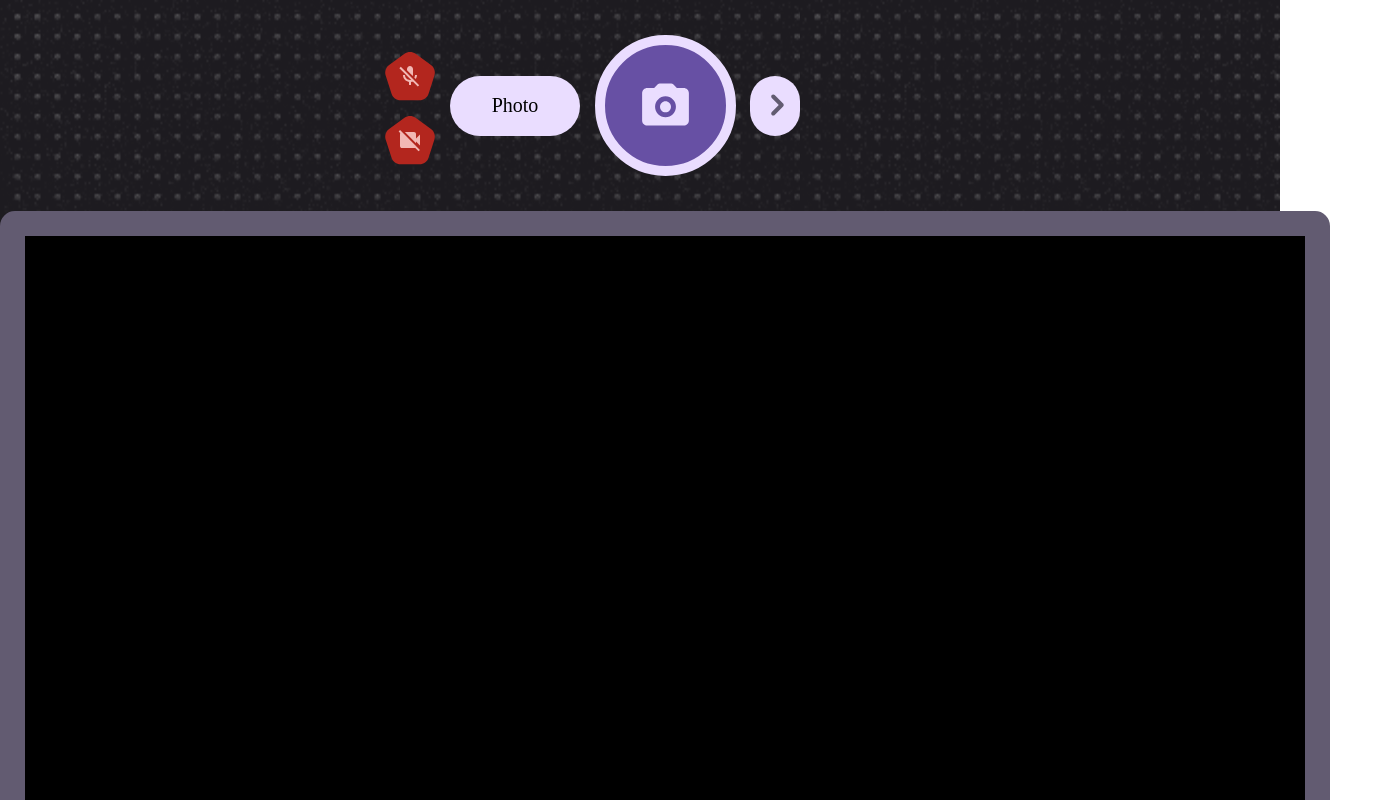
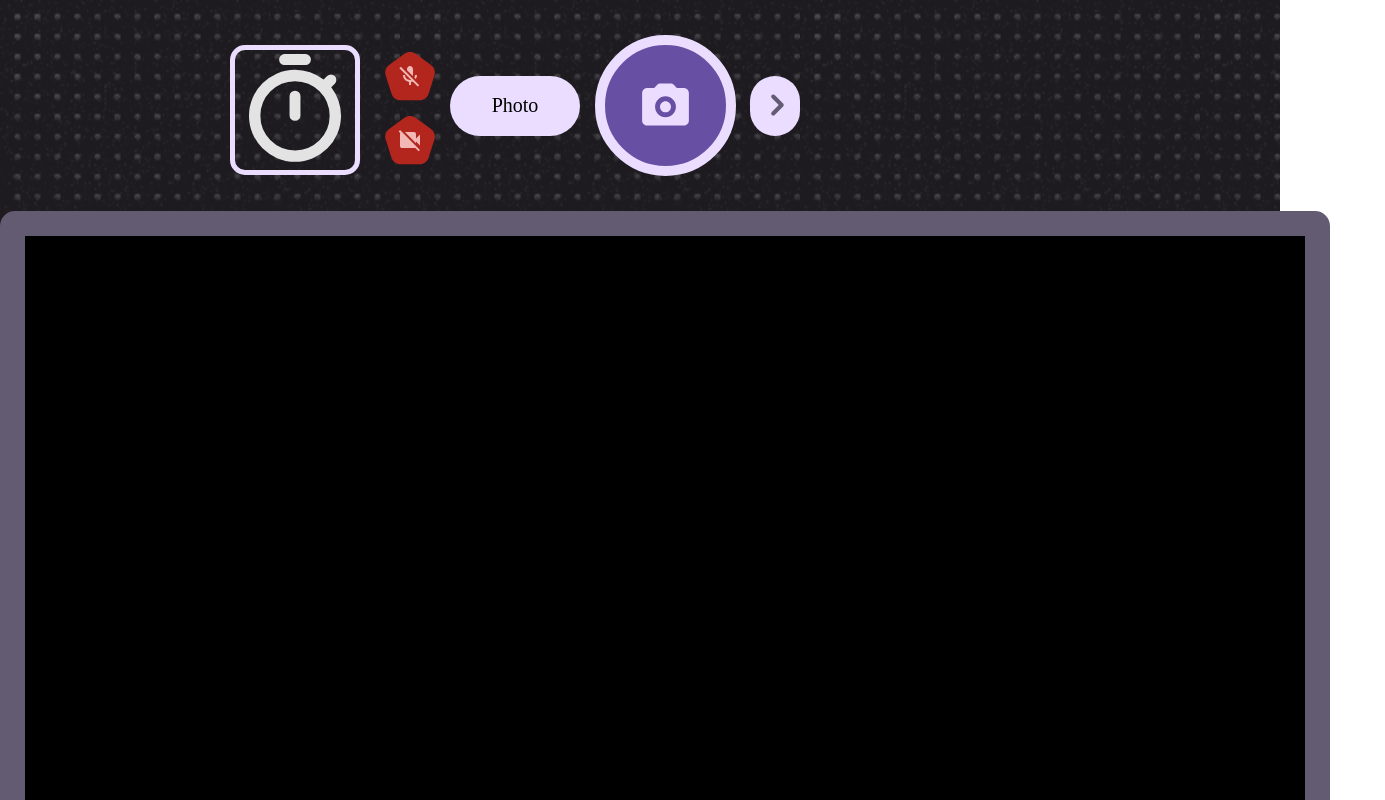
Before and after one commit to paulliy/camera, a Vue app: page / in a window 1280 px wide. Shown: the top 800 px of the page, 1385 px wide, since content can reach past the window. Built offline with nearby package versions, Linux system fonts and the light colour scheme; a web font is replaced by a local one.

Commit message:
camera silly little capture display

```diff
--- a/src/renderer/index.html
+++ b/src/renderer/index.html
@@ -6,7 +6,7 @@
     <!-- https://developer.mozilla.org/en-US/docs/Web/HTTP/CSP -->
     <meta
       http-equiv="Content-Security-Policy"
-      content="default-src 'self'; script-src 'self'; style-src 'self' 'unsafe-inline' https://fonts.googleapis.com; font-src 'self' https://fonts.gstatic.com; img-src 'self' data:"
+      content="default-src 'self'; script-src 'self'; style-src 'self' 'unsafe-inline' https://fonts.googleapis.com; font-src 'self' https://fonts.gstatic.com; img-src 'self' data: blob:"
     />
   </head>
 
--- a/src/renderer/src/App.vue
+++ b/src/renderer/src/App.vue
@@ -6,6 +6,21 @@ import Options from './components/Options.vue'
 const bgcolor = ref(true)
 const campermstatus = ref(false)
 const micpermstatus = ref(false)
+const picturesrc = ref('/timer.svg')
+function capturedframe(): void {
+  if (!campermstatus.value) return
+  const video = document.getElementById('camera') as HTMLVideoElement
+  const canvas = document.getElementById('capturedframe') as HTMLCanvasElement
+  canvas.width = video.videoWidth
+  canvas.height = video.videoHeight
+  canvas.getContext('2d')!.drawImage(video, 0, 0)
+  canvas.toBlob((blob) => {
+    if (!blob) return
+    const url = URL.createObjectURL(blob)
+    if (picturesrc.value.startsWith('blob:')) URL.revokeObjectURL(picturesrc.value)
+    picturesrc.value = url
+  }, 'image/png')
+}
 async function mode(): Promise<void> {
   //flip all the ui values from photo to video or vice versax`
   bgcolor.value = !bgcolor.value
@@ -58,7 +73,9 @@ const camPermImg = computed(() => (campermstatus.value ? camPermIconOn.value : '
 </script>
 <template>
   <main>
+    <canvas id="capturedframe"></canvas>
     <div class="controls">
+      <img id="picture" alt="recently taken photo" :src="picturesrc" />
       <div class="permissions-icon-box">
         <Permissions :image="micPermImg" @click="reqmicperms" />
         <Permissions :image="camPermImg" @click="reqcamperms" />
@@ -66,20 +83,35 @@ const camPermImg = computed(() => (campermstatus.value ? camPermIconOn.value : '
       <button type="button" class="text-button" aria-label="Mode button" @click="mode">
         {{ modetext }}
       </button>
-      <button type="button" class="capture" aria-label="Capture button">
+      <button type="button" class="capture" aria-label="Capture button" @click="capturedframe">
         <img :src="maincaptureicon" alt="capture button" />
       </button>
       <div>
         <Options :bgcolor :mainContanierColor />
       </div>
     </div>
-    <div class="box">
-      <video id="camera" autoplay height="720" width="1280"></video>
+    <div :class="['box', { 'has-content': campermstatus }]">
+      <video id="camera" autoplay muted height="720px"></video>
     </div>
   </main>
 </template>
 
 <style scoped>
+#capturedframe {
+  display: none;
+}
+#picture {
+  position: absolute;
+  width: 120px;
+  height: 120px;
+  object-fit: cover;
+  left: 230px;
+  top: 45px;
+  border-width: 5px;
+  border-style: solid;
+  border-radius: 15px;
+  border-color: v-bind(mainContanierColor);
+}
 main {
   background-color: v-bind(mainBgColor);
   background-image: v-bind(mainBgImage);
@@ -101,6 +133,10 @@ main {
   display: flex;
   align-items: center;
   justify-content: center;
+}
+.box.has-content {
+  width: fit-content;
+  height: fit-content;
 }
 .controls {
   height: 211px;
```
Also changed, not shown: 1 other file (tests, documents, lock files or other folders).
